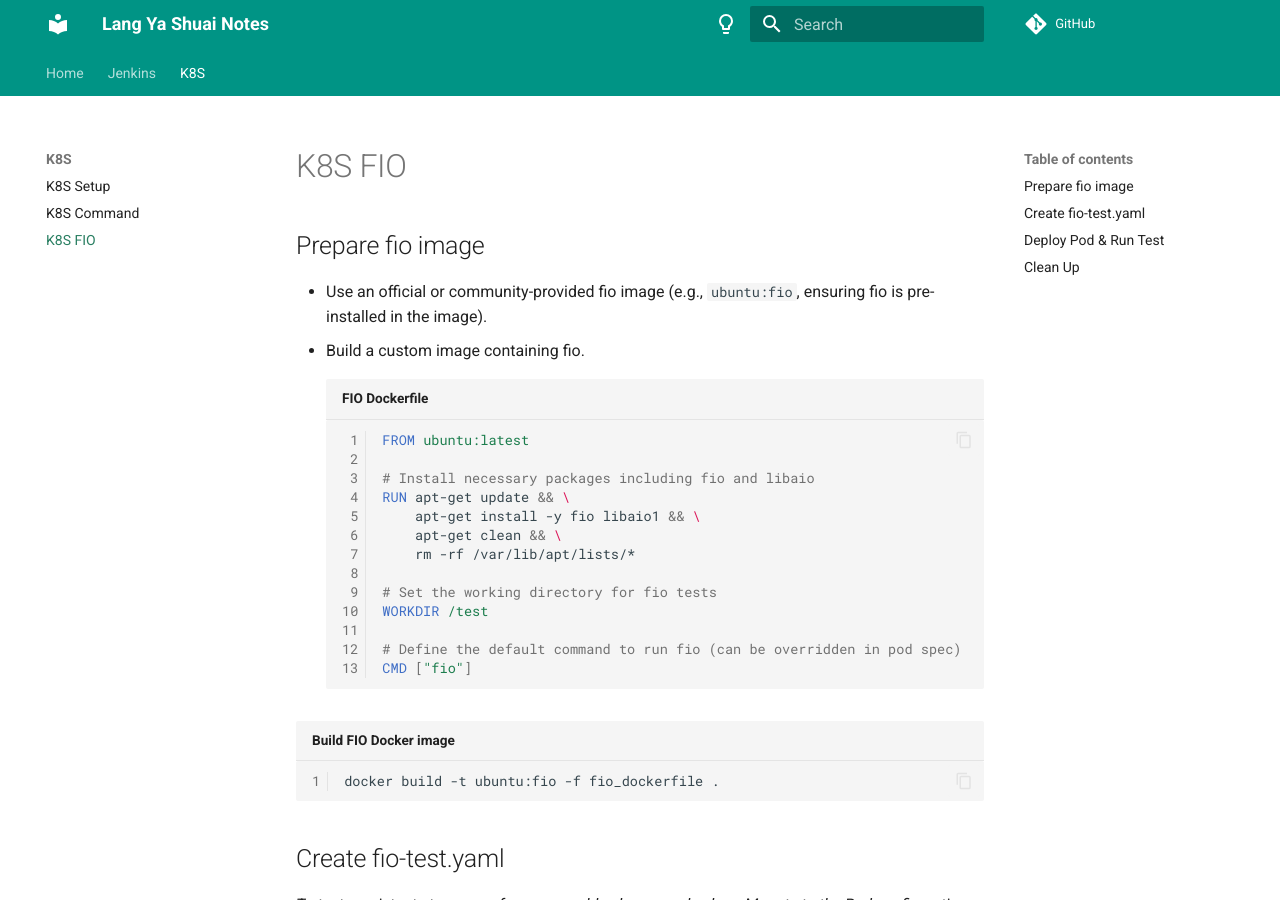
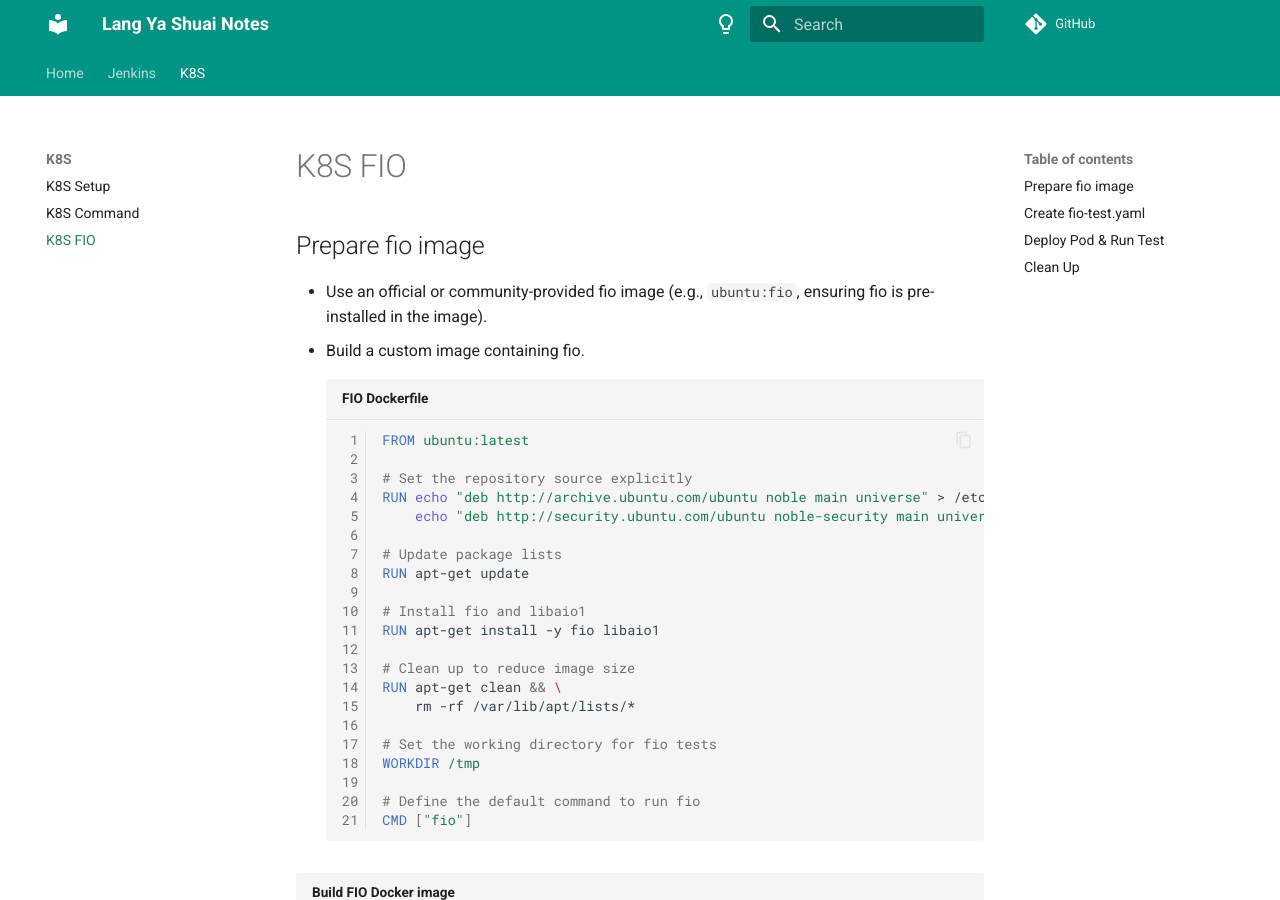
Before and after one commit to zhouushe/notes, an MkDocs documentation site: the page built from docs/k8s_fio.md, in a window 1280 px wide and 900 px high. Built offline with MkDocs 1.6.1 and Material for MkDocs 9.7.7, drawn with Linux system fonts in a browser that asks for light colours; comment, search, counter and statistics services are not loaded.

Commit message:
Update k8s_fio.md

````diff
--- a/docs/k8s_fio.md
+++ b/docs/k8s_fio.md
@@ -4,16 +4,24 @@
 ```dockerfile title="FIO Dockerfile"
 FROM ubuntu:latest
 
-# Install necessary packages including fio and libaio
-RUN apt-get update && \
-    apt-get install -y fio libaio1 && \
-    apt-get clean && \
+# Set the repository source explicitly
+RUN echo "deb http://archive.ubuntu.com/ubuntu noble main universe" > /etc/apt/sources.list && \
+    echo "deb http://security.ubuntu.com/ubuntu noble-security main universe" >> /etc/apt/sources.list
+
+# Update package lists
+RUN apt-get update
+
+# Install fio and libaio1
+RUN apt-get install -y fio libaio1
+
+# Clean up to reduce image size
+RUN apt-get clean && \
     rm -rf /var/lib/apt/lists/*
 
 # Set the working directory for fio tests
-WORKDIR /test
+WORKDIR /tmp
 
-# Define the default command to run fio (can be overridden in pod spec)
+# Define the default command to run fio
 CMD ["fio"]
 ```
 
````
